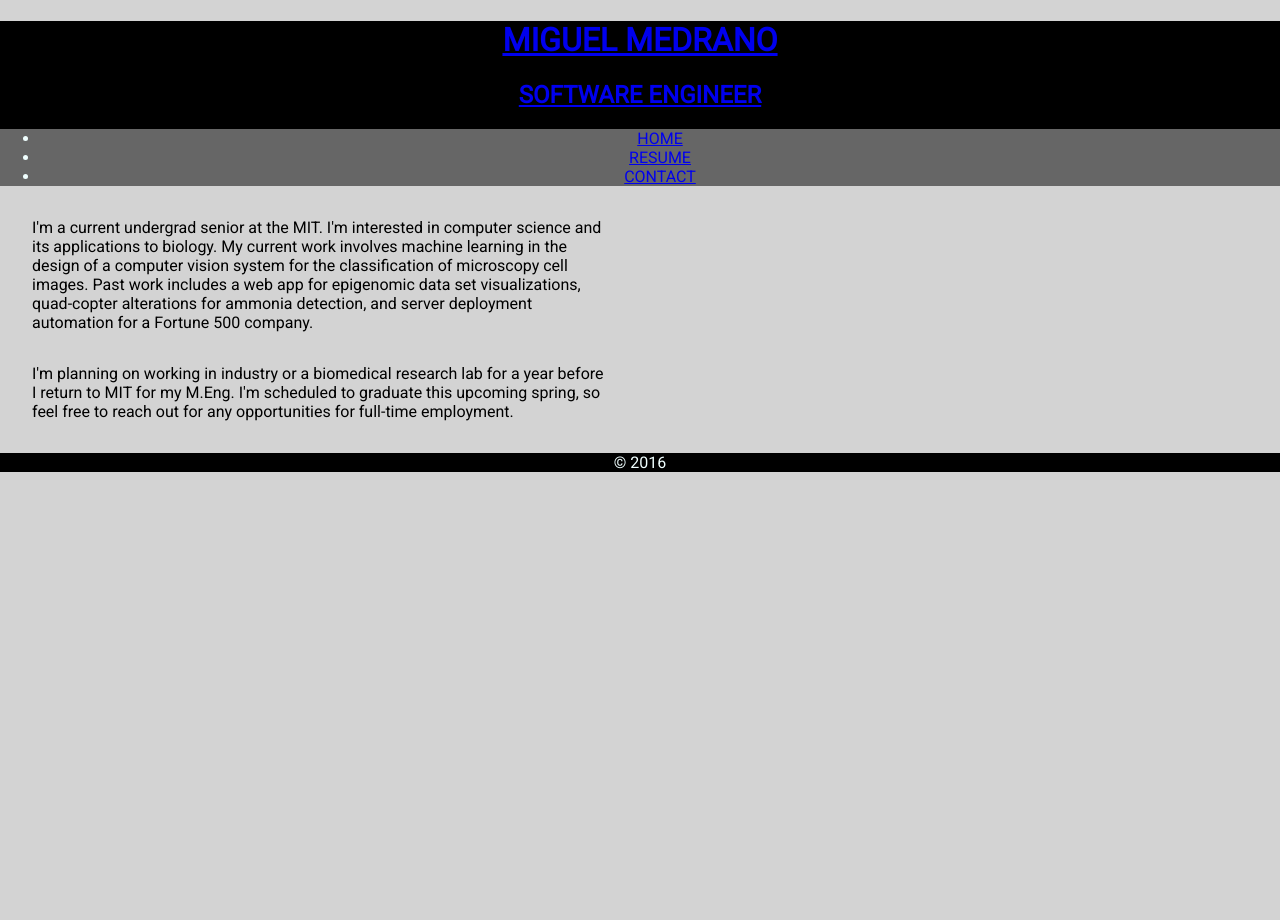
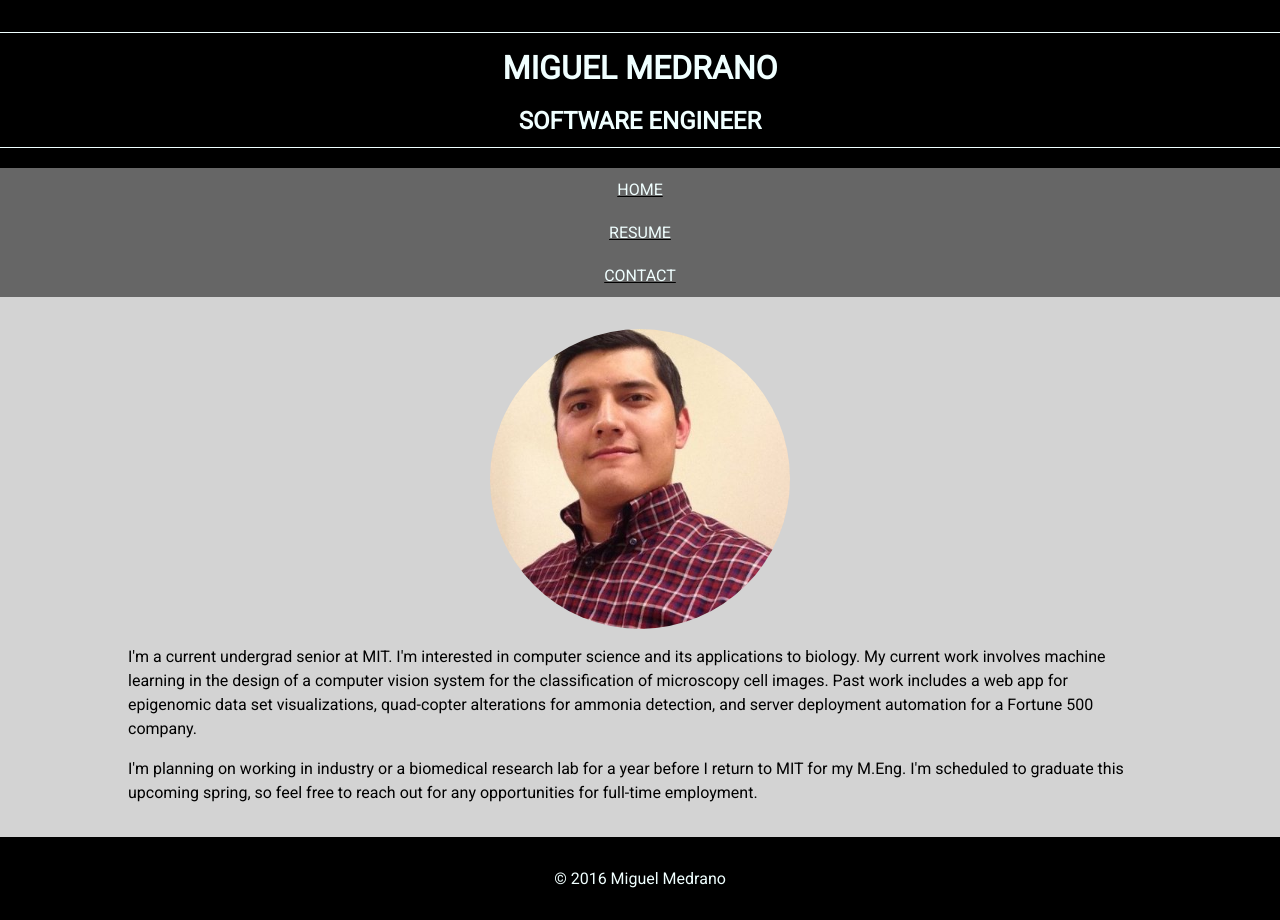
Before and after one commit to miguel-medrano/medranotech, a plain HTML site: page index.html in a window 1280 px wide. Before the commit the page ends 800 px from the top, so only its background shows below. Drawn offline with nearby package versions, Linux system fonts and the light colour scheme.

Commit message:
clean first draft home page. css styling

```diff
--- a/footer.html
+++ b/footer.html
@@ -1 +1 @@
-<p>&copy; 2016</p>
+<p>&copy; 2016 Miguel Medrano</p>
--- a/index.html
+++ b/index.html
@@ -16,9 +16,10 @@
 
     <header id="header"></header>
     <section>
-
+        <img id="head_shot" src="head_shot.jpg">
+        <div id="about">
             <p>
-             I'm a current undergrad senior at the MIT. I'm interested in computer science and its applications to biology.
+                 I'm a current undergrad senior at MIT. I'm interested in computer science and its applications to biology.
                  My current work involves machine learning in the design of a computer vision system for the classification of microscopy cell images.
                  Past work includes a web app for epigenomic data set visualizations, quad-copter alterations for ammonia detection,
                  and server deployment automation for a Fortune 500 company.
@@ -27,9 +28,8 @@
                 I'm planning on working in industry or a biomedical research lab for a year before I return to MIT for my M.Eng. I'm scheduled to
                 graduate this upcoming spring, so feel free to reach out for any opportunities for full-time employment.
             </p>
-
+        </div>
     </section>
     <footer id="footer"></footer>
-
 </body>
 </html>
--- a/style.css
+++ b/style.css
@@ -1,9 +1,14 @@
 /*****************************************
 GENERAL
 ******************************************/
+* {
+    box-sizing: border-box;
+}
+
 body{
     background-color: lightgrey;
     font-family: 'Roboto', sans-serif;
+    margin: 0;
 }
 
 
@@ -11,19 +16,71 @@ body{
 /*****************************************
 HEADING
 ******************************************/
-header, footer {
+header {
     text-align: center;
+    margin: 0;
+    padding-top: 2em;
 }
 
+nav li {
+    text-decoration: underline;
+}
+
+nav li, nav li a {
+    padding: 0.75em 2em;
+}
+
+nav ul {
+    padding: 0;
+}
+
+header h2 {
+    border-bottom: 1px solid;
+    padding-bottom: 0.5em;
+
+}
+
+header h1 {
+    border-top: 1px solid;
+    margin: 0;
+    padding-top: 0.5em;
+}
+
+header li {
+    list-style: none;
+}
+
+a {
+    text-decoration: none;
+}
 
 /******************************************
 MAIN CONTENT
 *******************************************/
-section p {
-    width: 45%;
-    margin: 2.5%;
+
+/***************HOME PAGE******************/
+
+section {
+    text-align: left;
+    text-justify: auto;
+    max-width: 80%;
+    margin: 2em auto;
+    line-height: 1.5em;
+    align: center;
 }
 
+
+
+#head_shot {
+    width: 45%;
+    display: block;
+    margin: 0 auto;
+    border-radius: 100%;
+    clear: both;
+    max-width: 300px;
+}
+
+/*************RESUME PAGE******************/
 #resume {
     height: 700em;
 }
@@ -33,7 +90,9 @@ FOOTER
 *******************************************/
 footer {
     text-align: center;
+    padding: 1em;
 }
+
 
 
 
@@ -44,11 +103,19 @@ body {
     background-color: lightgray;
 }
 
-header, footer {
+header {
     background-color: black;
+}
+
+header a {
     color: azure;
 }
 
 nav {
     background-color: #666666;
 }
+
+footer {
+    background-color: black;
+    color: azure;
+}
```
Also changed, not shown: head_shot.jpg (added). Lines whose indentation alone changed are shown as unchanged.
